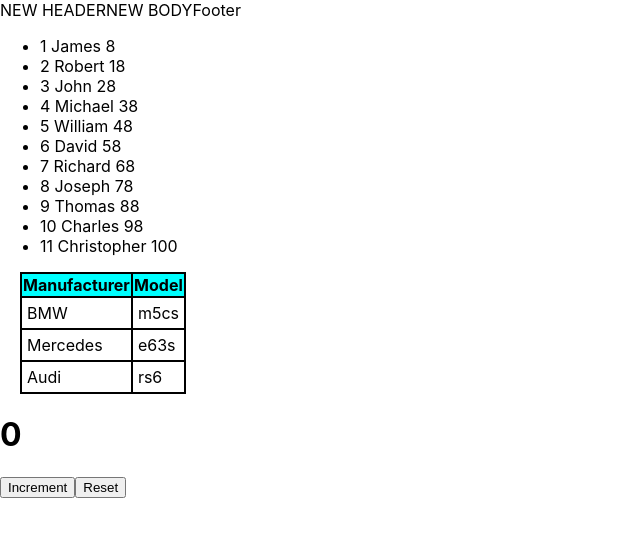
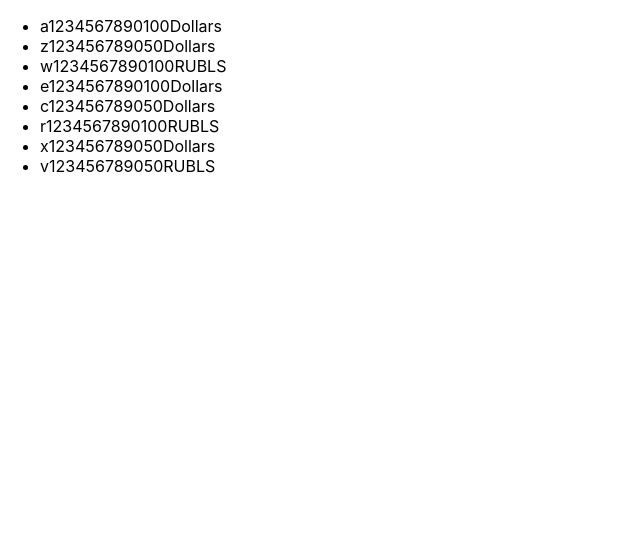
Before and after one commit to AnnaRalew/micro-components, a React (Create React App) app: page / in a window 1280 px wide. Shown: the top 536 px of the page, without its empty margins (0-640 px from the left). Built offline with nearby package versions, Linux system fonts and the light colour scheme.

Commit message:
Add money

```diff
--- a/src/App.tsx
+++ b/src/App.tsx
@@ -7,41 +7,69 @@ import {NewComponent} from "./components/NewComponent";
 import {Button} from "./components/Button";
 
 function App() {
-    const [students, setStudents] = useState([
-                                                 {id: 1, name: "James", age: 8},
-                                                 {id: 2, name: "Robert", age: 18},
-                                                 {id: 3, name: "John", age: 28},
-                                                 {id: 4, name: "Michael", age: 38},
-                                                 {id: 5, name: "William", age: 48},
-                                                 {id: 6, name: "David", age: 58},
-                                                 {id: 7, name: "Richard", age: 68},
-                                                 {id: 8, name: "Joseph", age: 78},
-                                                 {id: 9, name: "Thomas", age: 88},
-                                                 {id: 10, name: "Charles", age: 98},
-                                                 {id: 11, name: "Christopher", age: 100},
-                                             ])
+    const [money, setMoney] = useState([
+                                           { banknots: 'Dollars', value: 100, number: ' a1234567890' },
+                                           { banknots: 'Dollars', value: 50, number: ' z1234567890' },
+                                           { banknots: 'RUBLS', value: 100, number: ' w1234567890' },
+                                           { banknots: 'Dollars', value: 100, number: ' e1234567890' },
+                                           { banknots: 'Dollars', value: 50, number: ' c1234567890' },
+                                           { banknots: 'RUBLS', value: 100, number: ' r1234567890' },
+                                           { banknots: 'Dollars', value: 50, number: ' x1234567890' },
+                                           { banknots: 'RUBLS', value: 50, number: ' v1234567890' },
+                                       ])
+
+    const [filter, setFilter] = useState('all')
+
+    // const [students, setStudents] = useState([
+    //                                              {id: 1, name: "James", age: 8},
+    //                                              {id: 2, name: "Robert", age: 18},
+    //                                              {id: 3, name: "John", age: 28},
+    //                                              {id: 4, name: "Michael", age: 38},
+    //                                              {id: 5, name: "William", age: 48},
+    //                                              {id: 6, name: "David", age: 58},
+    //                                              {id: 7, name: "Richard", age: 68},
+    //                                              {id: 8, name: "Joseph", age: 78},
+    //                                              {id: 9, name: "Thomas", age: 88},
+    //                                              {id: 10, name: "Charles", age: 98},
+    //                                              {id: 11, name: "Christopher", age: 100},
+    //                                          ])
     // const buttonOnClickHandler =(name: string)=>{
     //     console.log(name)
     // }
-    let [a, setA] = useState(0)
-    const onClickHandler=(name:string)=>{
-        if(name==="Reset"){
-            setA(0)
-        }else {
-            setA(++a)
-        }
-    }
+    // let [a, setA] = useState(0)
+    // const onClickHandler=(name:string)=>{
+    //     if(name==="Reset"){
+    //         setA(0)
+    //     }else {
+    //         setA(++a)
+    //     }
+    // }
 
   return (
    <>
-       <Header titleForHeader={"NEW HEADER"}/>
-       <Body titleForBody={"NEW BODY"}/>
-       <Footer/>
-       <NewComponent students={students}/>
+       {/*<Header titleForHeader={"NEW HEADER"}/>*/}
+       {/*<Body titleForBody={"NEW BODY"}/>*/}
+       {/*<Footer/>*/}
+       {/*<NewComponent students={students}/>*/}
        {/*<Button onClickHandler={()=>buttonOnClickHandler("Button1")} name={"Button1"}/>*/}
-       <h1>{a}</h1>
-       <Button name={"Increment"} onClickHandler={()=>onClickHandler("Increment")}/>
-       <Button name={"Reset"} onClickHandler={()=>onClickHandler("Reset")}/>
+       {/*<h1>{a}</h1>*/}
+       {/*<Button name={"Increment"} onClickHandler={()=>onClickHandler("Increment")}/>*/}
+       {/*<Button name={"Reset"} onClickHandler={()=>onClickHandler("Reset")}/>*/}
+       <ul>
+           {money.map((m, index) =>{return (
+               <li>
+                   <span>{m.number}</span>
+                   <span>{m.value}</span>
+                   <span>{m.banknots}</span>
+               </li>
+           )})}
+       </ul>
+       {/*<div>*/}
+       {/*    <Button/>*/}
+       {/*    <Button/>*/}
+       {/*    <Button/>*/}
+       {/*</div>*/}
+
    </>
   );
 }
```
